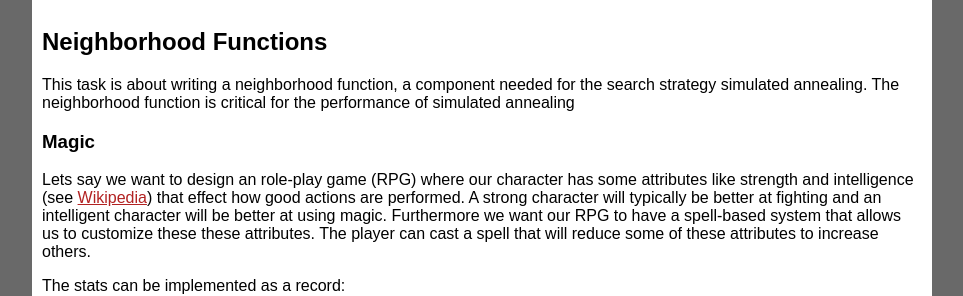
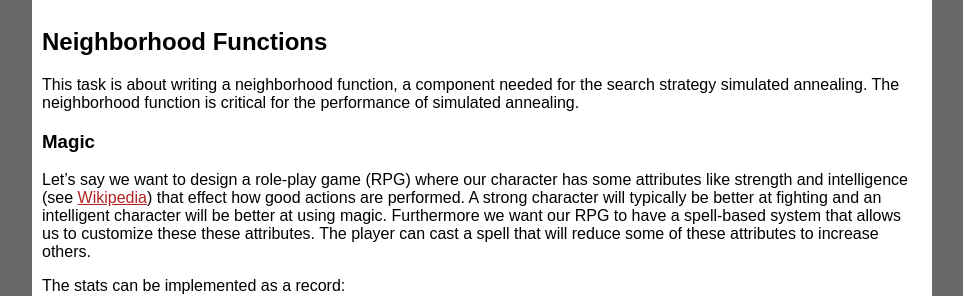
Before and after one commit to proper-testing/proper-testing.github.io, a Jekyll site: the page built from tutorials/PropEr_testing_of_spells.md, in a window 1280 px wide and 900 px high. Shown: the part 290-586 px from the top of the window, without its empty margins (158-1121 px from the left). Built offline with Jekyll 4.4.1, drawn with Linux system fonts in a browser that asks for light colours.

Commit message:
Fix two typos

```diff
--- a/tutorials/PropEr_testing_of_spells.md
+++ b/tutorials/PropEr_testing_of_spells.md
@@ -9,10 +9,10 @@ priority: 1.0
 ## Neighborhood Functions
 This task is about writing a neighborhood function, a component needed for
 the search strategy simulated annealing. The neighborhood function is
-critical for the performance of simulated annealing
+critical for the performance of simulated annealing.
 
 ### Magic
-Lets say we want to design an role-play game (RPG) where our character has some
+Let's say we want to design a role-play game (RPG) where our character has some
 attributes like strength and intelligence
 (see [Wikipedia](https://en.wikipedia.org/wiki/Attribute_(role-playing_games)))
 that effect how good actions are performed. A strong character will typically
```
